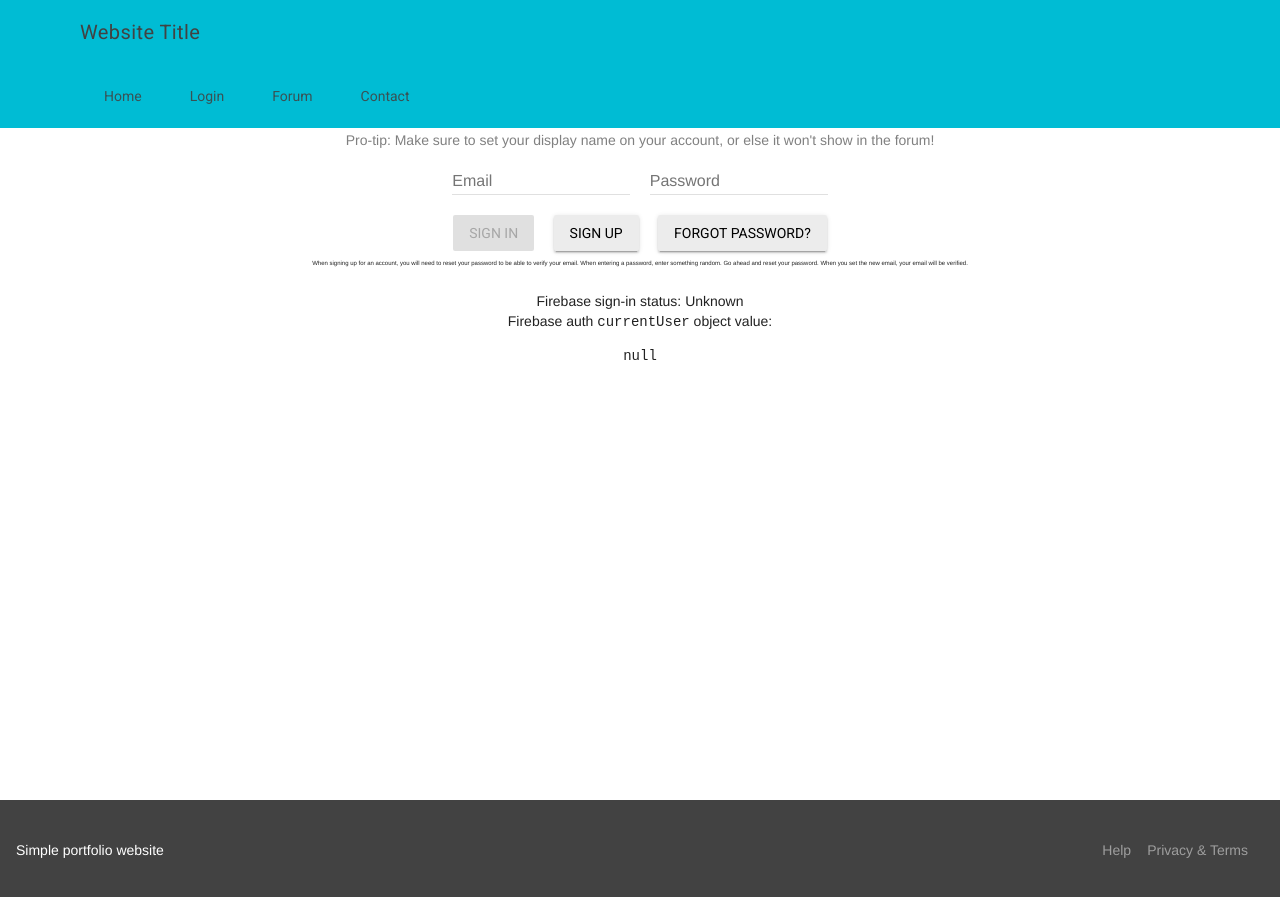
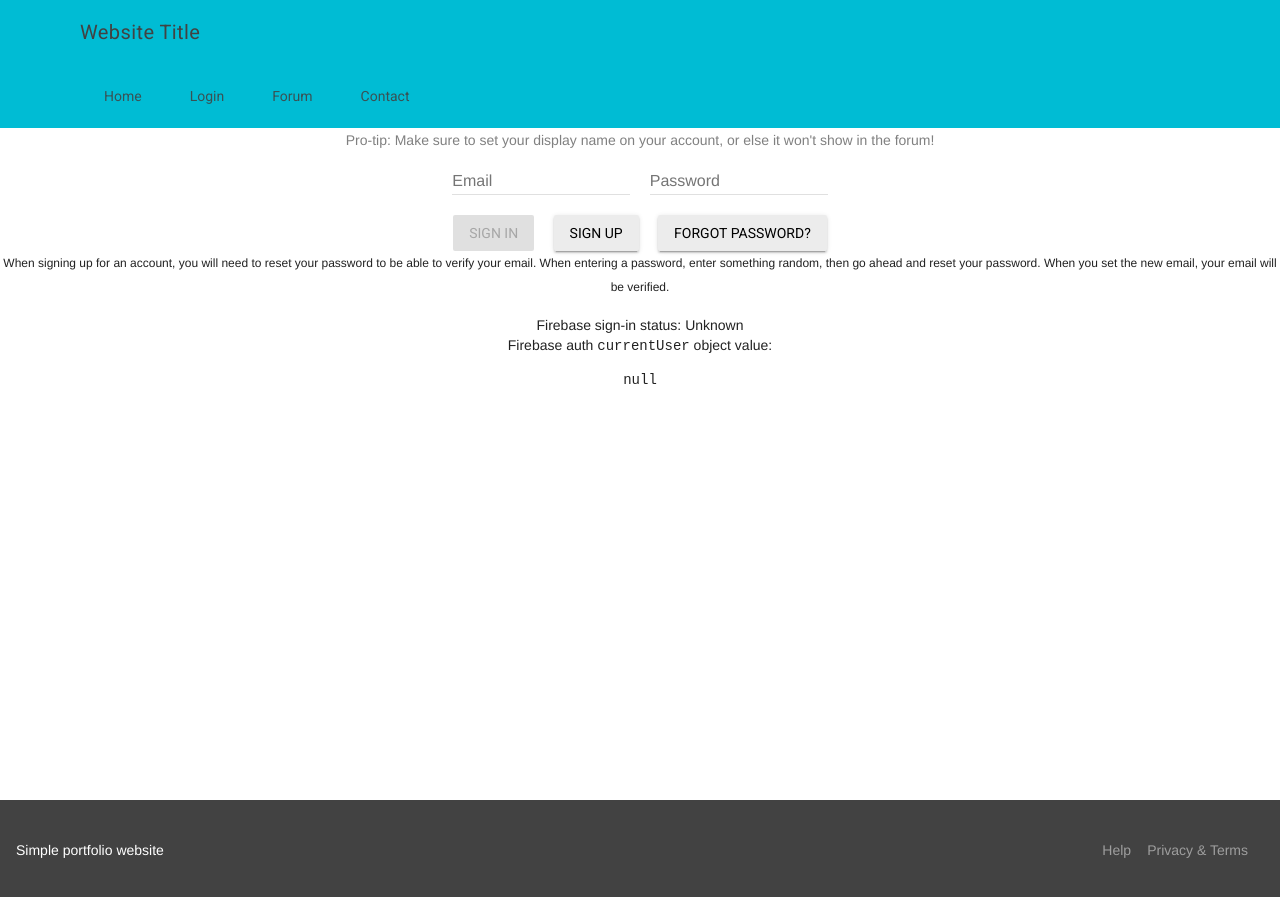
Before and after one commit to slothgamez/fireplex.github.io, a Jekyll site: the page firebase/login/index.html, which Jekyll copies as it is, in a window 1280 px wide. Shown: the top 897 px of the page. Built offline with Jekyll 4.4.1, drawn with Linux system fonts in a browser that asks for light colours; nearby versions of some CDN libraries; comment, search, counter and statistics services are not loaded.

Commit message:
Update index.html

```diff
--- a/firebase/login/index.html
+++ b/firebase/login/index.html
@@ -202,7 +202,7 @@
           <button class="mdl-button mdl-js-button mdl-button--raised" id="quickstart-sign-up" name="signup">Sign Up</button>
           &nbsp;&nbsp;&nbsp;
           <a href="http://fireplex.github.io/firebase/reset-password"><button class="mdl-button mdl-js-button mdl-button--raised">Forgot Password?</button></a>
-          <p style="font-size:6px">When signing up for an account, you will need to reset your password to be able to verify your email. When entering a password, enter something random. Go ahead and reset your password. When you set the new email, your email will be verified.</p>
+          <p style="font-size:12px">When signing up for an account, you will need to reset your password to be able to verify your email. When entering a password, enter something random, then go ahead and reset your password. When you set the new email, your email will be verified.</p>
 
           <!-- Container where we'll display the user details -->
           <div class="quickstart-user-details-container">
```
